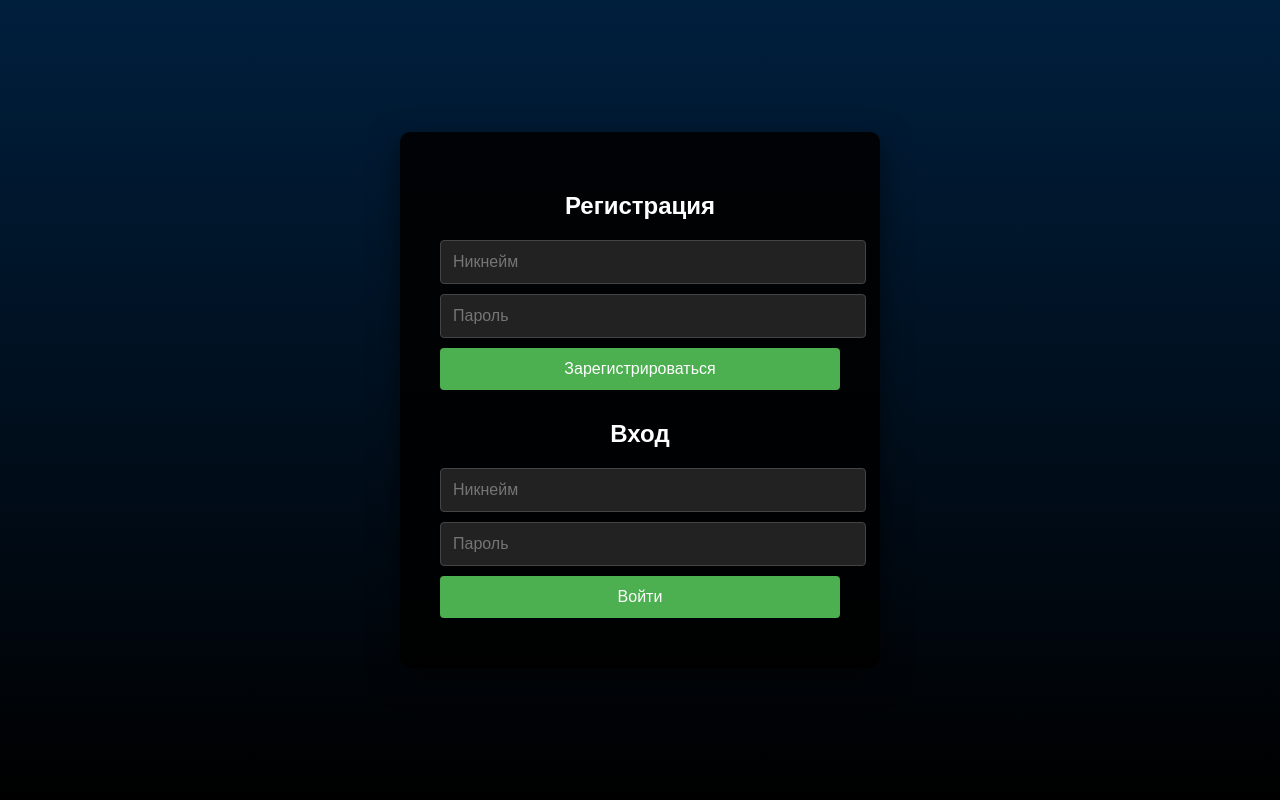
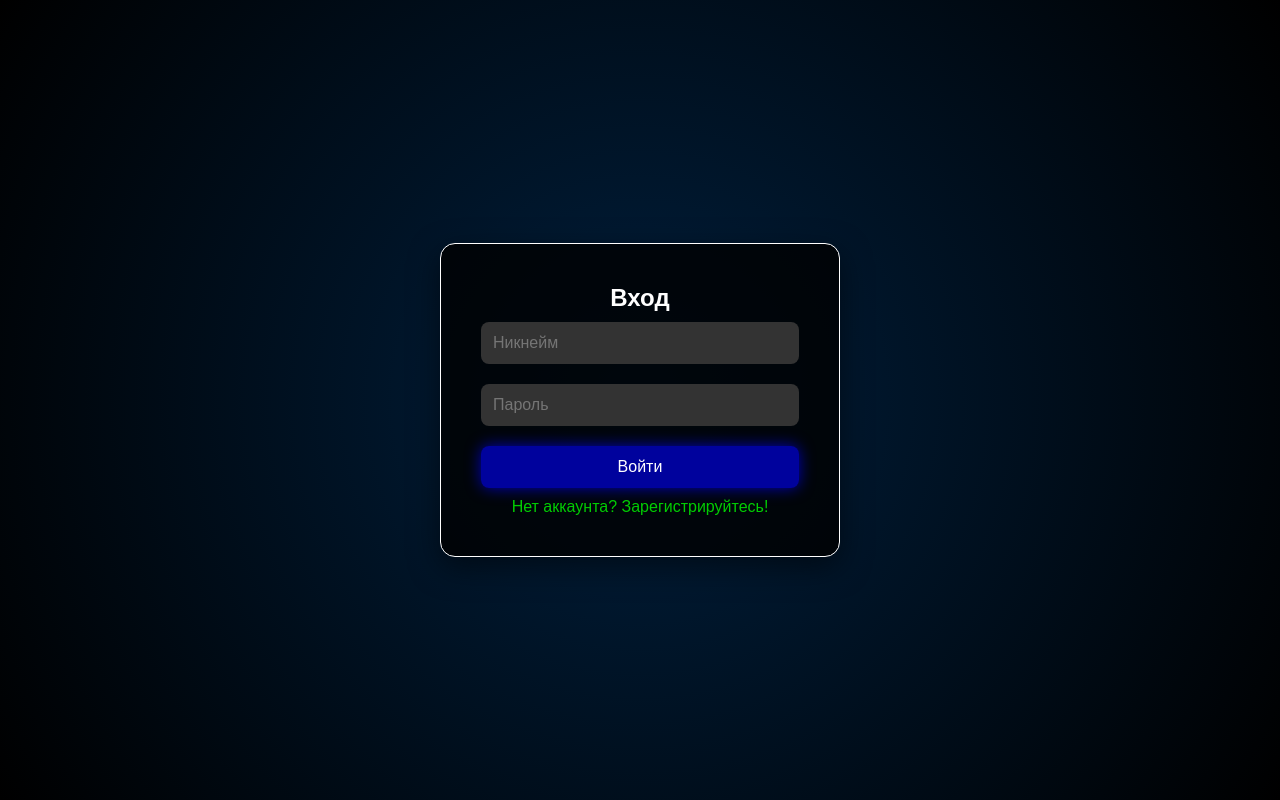
Before and after one commit to procEs11/Spurtar, a plain HTML site: page index.html in a window 1280 px wide. Drawn offline with Linux system fonts and the light colour scheme.

Commit message:
index.html

```diff
--- a/index.html
+++ b/index.html
@@ -7,57 +7,94 @@
     <script src="https://www.gstatic.com/firebasejs/8.10.0/firebase-app.js"></script>
     <script src="https://www.gstatic.com/firebasejs/8.10.0/firebase-database.js"></script>
     <style>
+        /* Общие стили */
+        * {
+            margin: 0;
+            padding: 0;
+            box-sizing: border-box;
+        }
         body {
-            background: linear-gradient(to top, black, #001f3d);
+            background: radial-gradient(circle, #001f3d 0%, #000000 100%);
             height: 100vh;
-            margin: 0;
+            font-family: 'Arial', sans-serif;
+            color: white;
             display: flex;
             justify-content: center;
             align-items: center;
-            font-family: 'Arial', sans-serif;
         }
+
         #form-container {
-            background-color: rgba(0, 0, 0, 0.9);
+            background-color: rgba(0, 0, 0, 0.8);
             padding: 40px;
-            border-radius: 10px;
+            border-radius: 15px;
             box-shadow: 0 10px 30px rgba(0, 0, 0, 0.5);
+            text-align: center;
             width: 100%;
             max-width: 400px;
-            text-align: center;
+            border: 1px solid #ffffff;
         }
-        h2 {
+
+        input, button {
+            width: 100%;
+            margin: 10px 0;
+            padding: 12px;
+            border: none;
+            border-radius: 8px;
+            font-size: 16px;
+        }
+
+        input {
+            background: #333;
             color: #fff;
         }
-        input, button {
-            width: 100%;
-            padding: 12px;
-            margin-bottom: 10px;
-            font-size: 16px;
-            border-radius: 4px;
-            border: 1px solid #444;
-            background-color: #222;
-            color: #fff;
+
+        button {
+            background-color: rgba(0, 0, 255, 0.6);
+            color: white;
+            cursor: pointer;
+            transition: all 0.3s ease;
+            box-shadow: 0px 0px 15px rgba(0, 0, 255, 0.7);
         }
-        button {
-            background-color: #4CAF50;
-            cursor: pointer;
-            border: none;
+
+        button:hover {
+            background-color: rgba(0, 0, 255, 0.8);
         }
-        button:hover {
-            background-color: #45a049;
+
+        .link {
+            color: rgba(0, 255, 0, 0.8);
+        }
+        .link:hover {
+            color: #45a049;
+        }
+
+        .hidden {
+            display: none;
+        }
+
+        .visible {
+            display: block;
         }
     </style>
 </head>
 <body>
     <div id="form-container">
-        <h2>Регистрация</h2>
-        <input type="text" id="nickname" placeholder="Никнейм" required>
-        <input type="password" id="password" placeholder="Пароль" required>
-        <button onclick="registerUser()">Зарегистрироваться</button>
-        <h2>Вход</h2>
-        <input type="text" id="login-nickname" placeholder="Никнейм" required>
-        <input type="password" id="login-password" placeholder="Пароль" required>
-        <button onclick="loginUser()">Войти</button>
+        <!-- Форма входа -->
+        <div id="login-form" class="visible">
+            <h2>Вход</h2>
+            <input type="text" id="login-nickname" placeholder="Никнейм" required>
+            <input type="password" id="login-password" placeholder="Пароль" required>
+            <button onclick="loginUser()">Войти</button>
+            <p class="link" onclick="showRegister()">Нет аккаунта? Зарегистрируйтесь!</p>
+        </div>
+
+        <!-- Форма регистрации -->
+        <div id="register-form" class="hidden">
+            <h2>Регистрация</h2>
+            <input type="text" id="nickname" placeholder="Никнейм" required>
+            <input type="password" id="password" placeholder="Пароль" required>
+            <button onclick="registerUser()">Зарегистрироваться</button>
+            <p class="link" onclick="showLogin()">Уже есть аккаунт? Войдите!</p>
+        </div>
     </div>
 
     <script>
@@ -73,6 +110,20 @@
 
         firebase.initializeApp(firebaseConfig);
         const database = firebase.database();
+
+        function showRegister() {
+            document.getElementById("login-form").classList.remove("visible");
+            document.getElementById("login-form").classList.add("hidden");
+            document.getElementById("register-form").classList.remove("hidden");
+            document.getElementById("register-form").classList.add("visible");
+        }
+
+        function showLogin() {
+            document.getElementById("register-form").classList.remove("visible");
+            document.getElementById("register-form").classList.add("hidden");
+            document.getElementById("login-form").classList.remove("hidden");
+            document.getElementById("login-form").classList.add("visible");
+        }
 
         function registerUser() {
             const nickname = document.getElementById("nickname").value;
```
